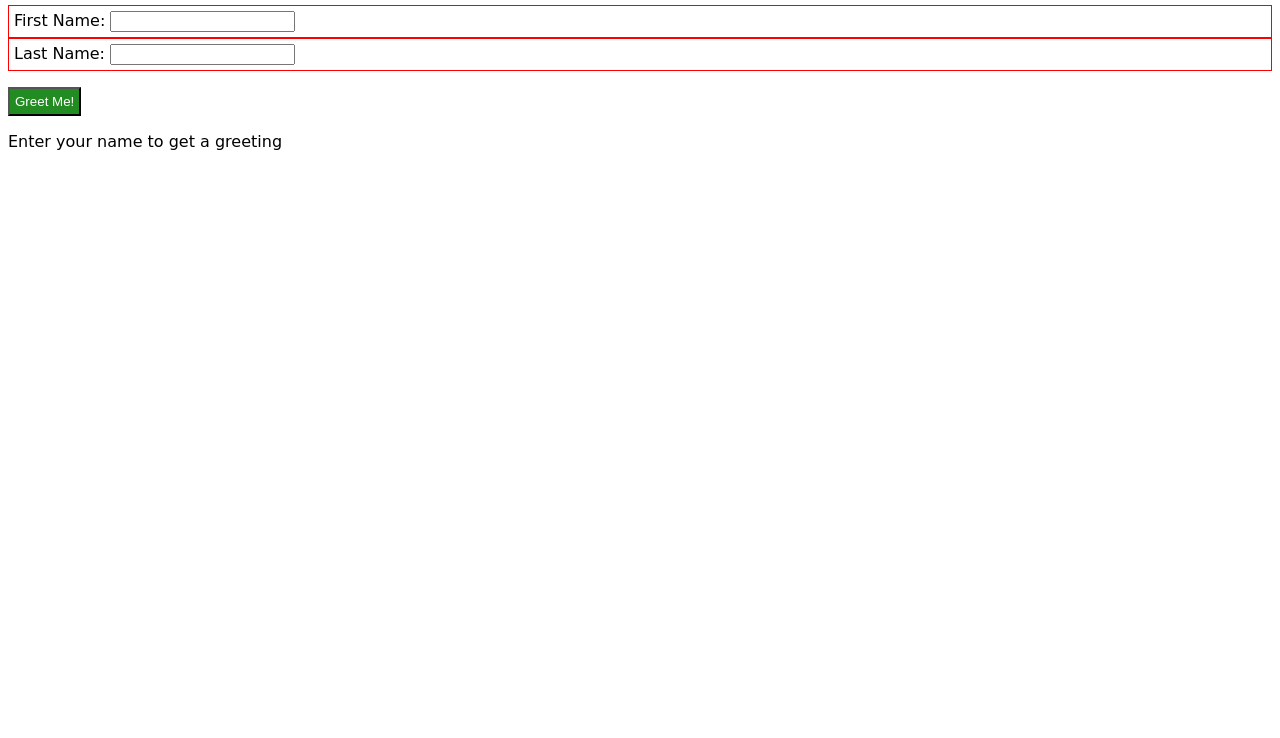
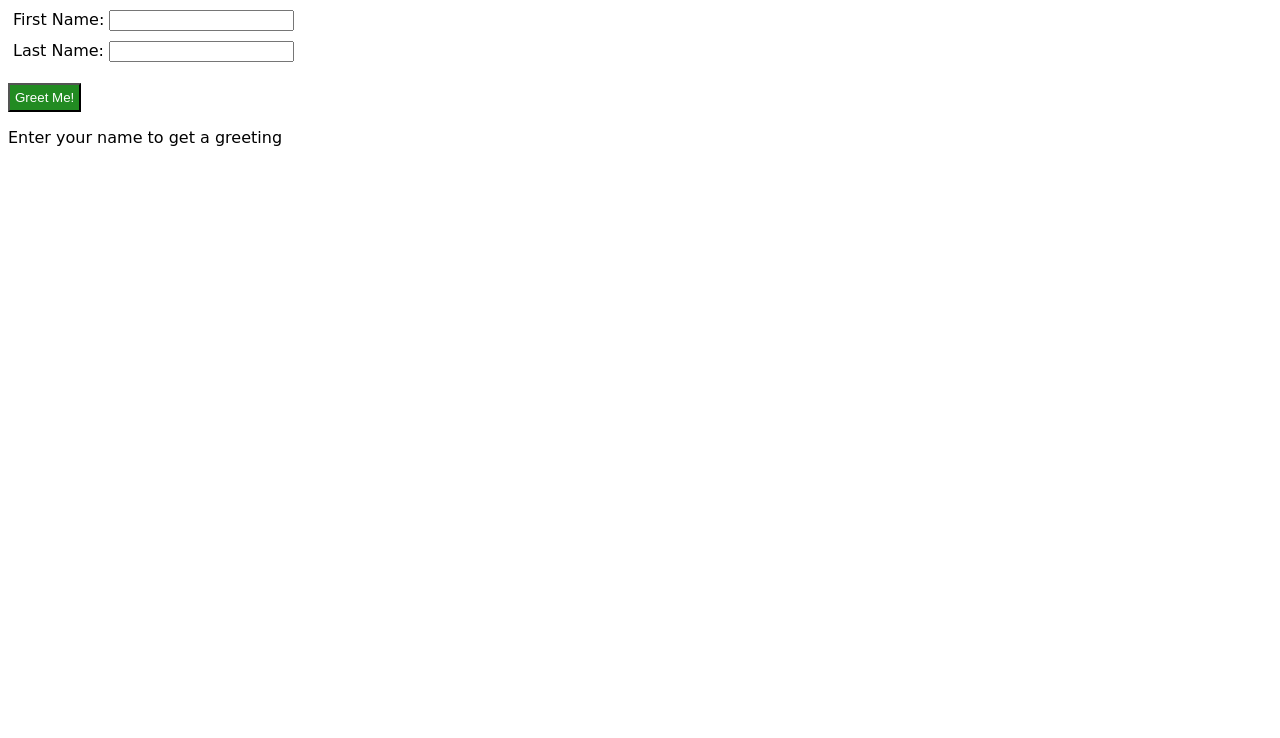
Before and after one commit to parkerchristian/bootcamp-prep-day-4, a plain HTML site: page index.html in a window 1280 px wide. Shown: the part 62-800 px from the top of the page. Drawn offline with Linux system fonts and the light colour scheme.

Commit message:
took out red border

```diff
--- a/main.css
+++ b/main.css
@@ -10,7 +10,7 @@ body {
 label {
     display: block;
     padding: 5px;
-    border: 1px solid red;
+    border: 1px;
 }
 
 button {
```
